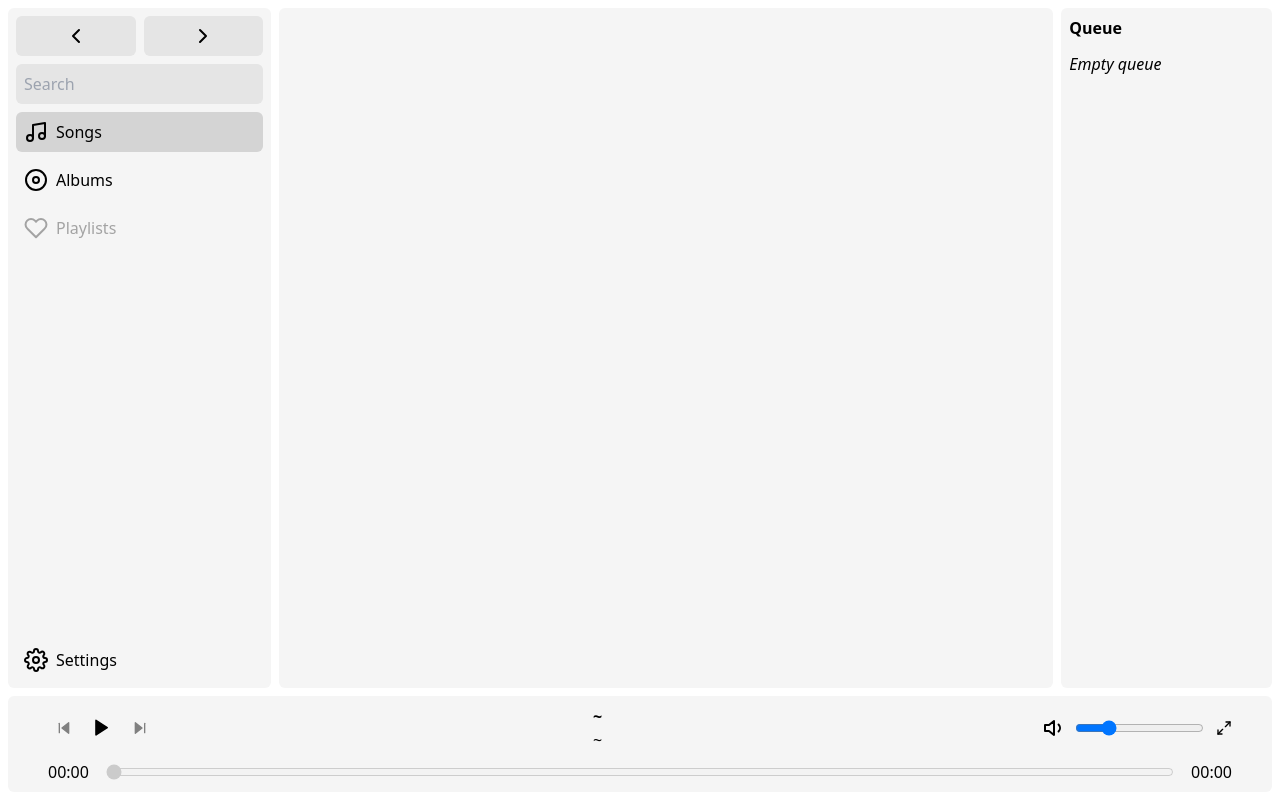
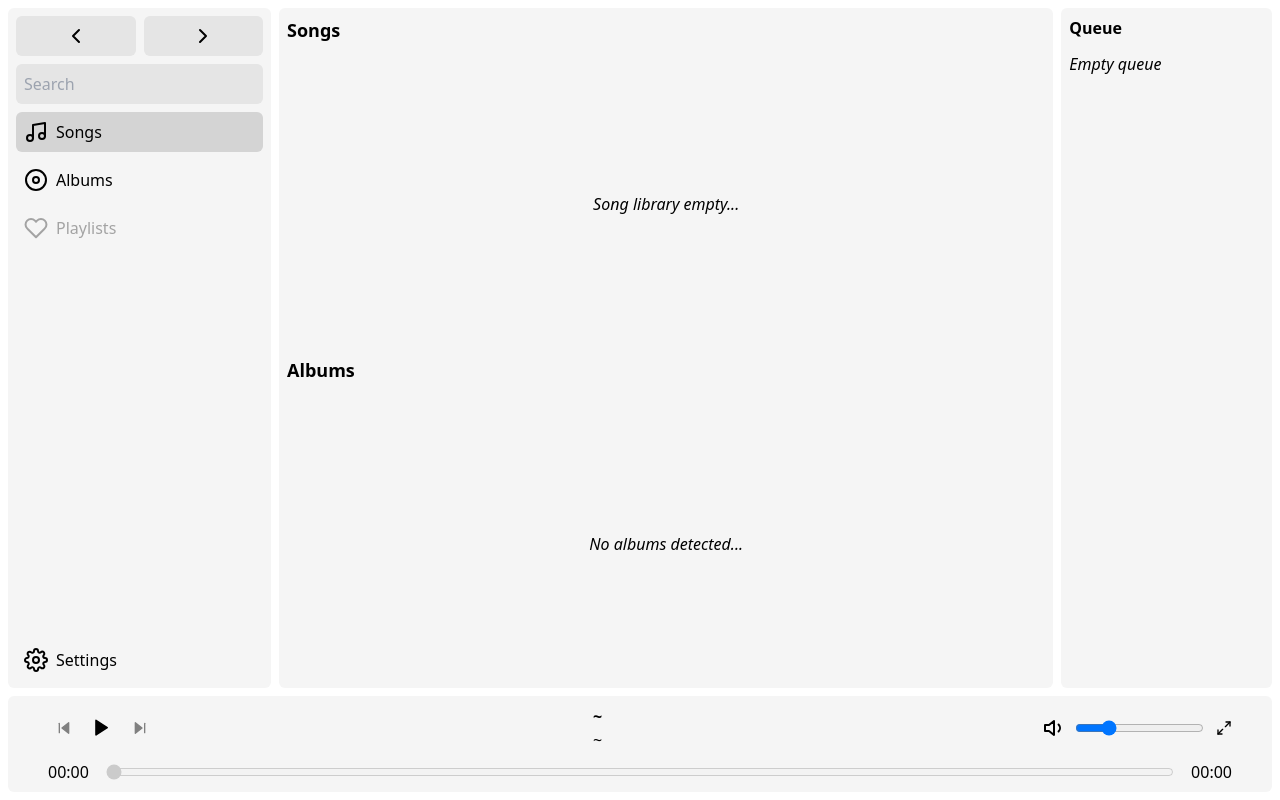
Before and after one commit to callum-jones19/coralia, a React (Vite) app: page /home/search in a window 1280 px wide. Built offline with nearby package versions, Linux system fonts and the light colour scheme.

Commit message:
Implement basic search view

```diff
--- a/src/App.tsx
+++ b/src/App.tsx
@@ -9,12 +9,14 @@ import FullscreenScreen from "./screens/FullscreenScreen";
 import LibraryPage from "./screens/LibraryPage";
 import OnboardingScreen from "./screens/OnboardingScreen";
 import SettingsScreen from "./screens/SettingsScreen";
-import { Album, Song } from "./types";
+import { Album, SearchResults, Song } from "./types";
 import SearchView from "./components/SearchView";
 
 export default function App() {
   const [albums, setAlbums] = useState<Album[]>([]);
   const [songs, setSongs] = useState<Song[]>([]);
+
+  const [searchRes, setSearchRes] = useState<SearchResults | null>(null);
 
   useEffect(() => {
     getLibrarySongs()
@@ -40,7 +42,7 @@ export default function App() {
               />
               <Route
                 path="home"
-                element={<LibraryPage />}
+                element={<LibraryPage onSearch={searchRes => setSearchRes(searchRes)} />}
               >
                 <Route
                   index
@@ -48,11 +50,16 @@ export default function App() {
                 />
                 <Route
                   path="albums"
-                  element={<MusicGrid />}
+                  element={<MusicGrid albums={albums} />}
                 />
                 <Route
                   path="search"
-                  element={<SearchView />}
+                  element={
+                    <SearchView
+                      albums={searchRes ? searchRes.albums : []}
+                      songs={searchRes ? searchRes.songs : []}
+                    />
+                  }
                 />
                 <Route
                   path="album/:albumId"
--- a/src/components/MenuBar.tsx
+++ b/src/components/MenuBar.tsx
@@ -9,10 +9,15 @@ import {
 } from "react-feather";
 import { useLocation, useNavigate } from "react-router";
 import SearchBar from "./SearchBar";
+import { SearchResults } from "../types";
 
 type ActiveSection = "Songs" | "Albums";
 
-export default function MenuBar() {
+export interface MenuBarProps {
+  onSearch: (searchRes: SearchResults) => void;
+}
+
+export default function MenuBar({ onSearch }: MenuBarProps) {
   const navigate = useNavigate();
   const loc = useLocation();
 
@@ -80,7 +85,7 @@ export default function MenuBar() {
             >
               <ChevronRight className="m-auto" />
             </button>
-            <SearchBar />
+            <SearchBar onSearch={onSearch} />
           </div>
           <button
             className={`flex flex-row items-center justify-start gap-2 w-full rounded-md p-2 ${
--- a/src/components/MusicGrid.tsx
+++ b/src/components/MusicGrid.tsx
@@ -31,11 +31,11 @@ const Row = memo(({ data, index, style }: RowProps) => {
 }, areEqual);
 Row.displayName = "AlbumRow";
 
-export default function MusicGrid() {
-  const albums = useAlbums();
+export interface MusicGridProps {
+  albums: Album[];
+}
 
-
-
+export default function MusicGrid({ albums }: MusicGridProps) {
   return (
     <div className="basis-1/2 flex-grow h-full flex flex-col">
       {albums.length > 0
--- a/src/components/SearchBar.tsx
+++ b/src/components/SearchBar.tsx
@@ -1,7 +1,12 @@
 import { useNavigate } from "react-router";
 import { searchLibrary } from "../api/importer";
+import { SearchResults } from "../types";
 
-export default function SearchBar() {
+export interface SearchBarProps {
+  onSearch: (searchRes: SearchResults) => void;
+}
+
+export default function SearchBar({ onSearch }: SearchBarProps) {
   const navigate = useNavigate();
 
   return (
@@ -12,7 +17,12 @@ export default function SearchBar() {
         const searchQuery = e.target.value === '' ? null : e.target.value;
 
         if (searchQuery !== null) {
-          navigate('/home/search');
+          searchLibrary(searchQuery)
+            .then(res => {
+              navigate('/home/search');
+              onSearch(res);
+            })
+            .catch(e => console.error(e));
         } else {
           navigate('/home');
         }
--- a/src/components/SearchView.tsx
+++ b/src/components/SearchView.tsx
@@ -1,7 +1,23 @@
-export default function SearchView() {
+import { Album, Song } from "../types";
+import MusicGrid from "./MusicGrid";
+import SongList from "./SongList";
+
+export interface SearchViewProps {
+  albums: Album[];
+  songs: Song[];
+}
+
+export default function SearchView({ albums, songs }: SearchViewProps) {
   return (
     <>
-
+      <div className="h-1/2 flex flex-col gap-2">
+        <h2 className="p-2 font-bold text-lg">Songs</h2>
+        <SongList songs={songs} />
+      </div>
+      <div className="h-1/2 flex flex-col gap-2">
+        <h2 className="p-2 font-bold text-lg">Albums</h2>
+        <MusicGrid albums={albums} />
+      </div>
     </>
   );
 }
--- a/src/screens/LibraryPage.tsx
+++ b/src/screens/LibraryPage.tsx
@@ -2,12 +2,17 @@ import LibraryBody from "../components/LibraryBody";
 import MenuBar from "../components/MenuBar";
 import MusicFooter from "../components/MusicFooter";
 import QueueBar from "../components/QueueBar";
+import { SearchResults } from "../types";
 
-export default function LibraryPage() {
+export interface LibraryPageProps {
+  onSearch: (searchRes: SearchResults) => void;
+}
+
+export default function LibraryPage({ onSearch }: LibraryPageProps) {
   return (
     <div className="h-full flex flex-col bg-white text-black gap-2 p-2">
       <div className="flex flex-row flex-grow h-1 flex-shrink gap-2">
-        <MenuBar />
+        <MenuBar onSearch={onSearch} />
         <LibraryBody />
         <QueueBar />
       </div>
```
